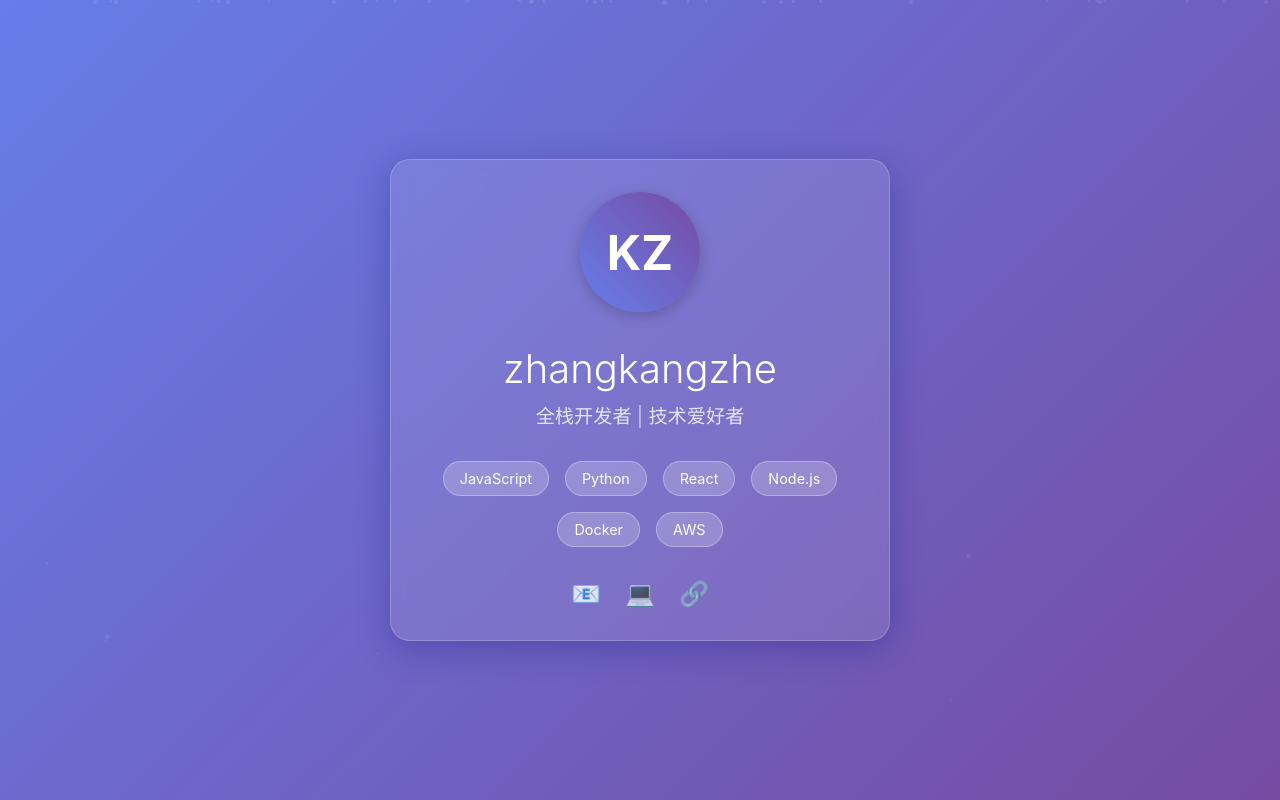
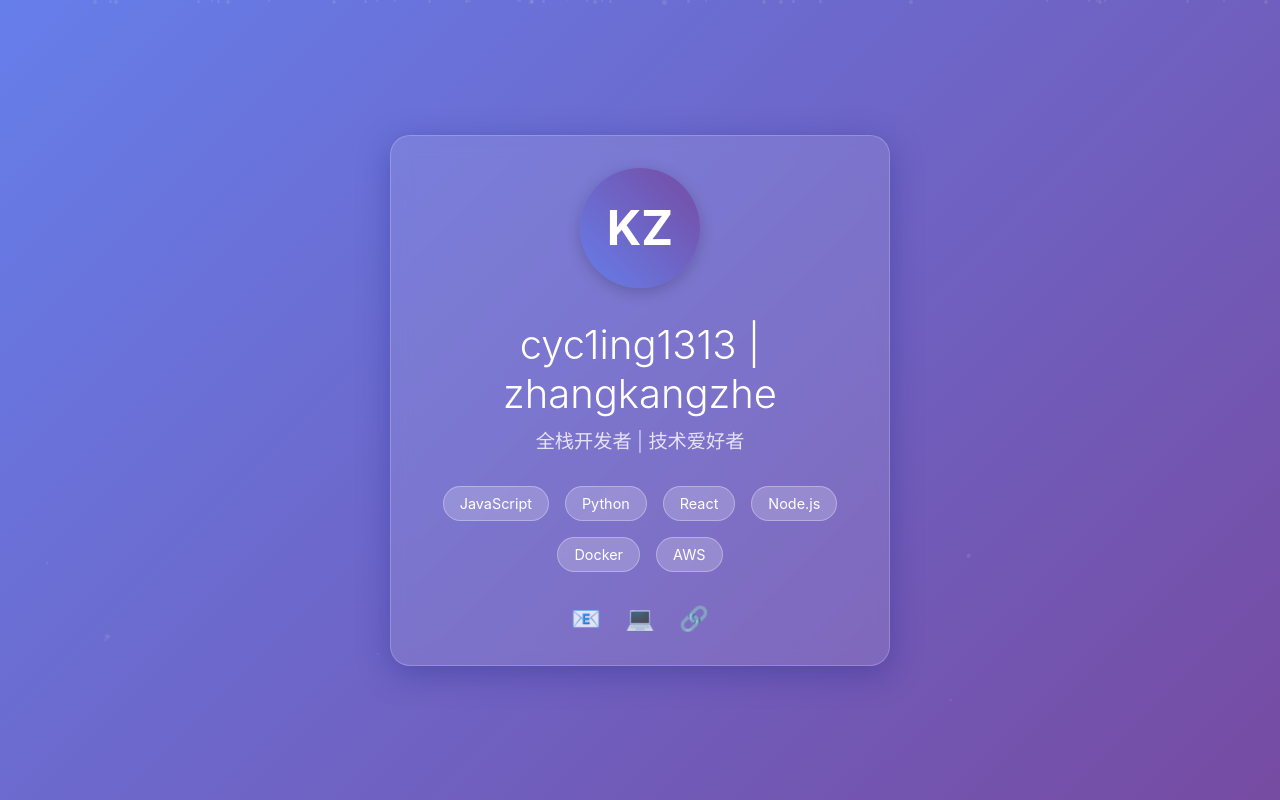
Before and after one commit to TobiasYin/pages, a plain HTML site: page index.html in a window 1280 px wide. Drawn offline with Linux system fonts and the light colour scheme.

Commit message:
feat: update index

```diff
--- a/index.html
+++ b/index.html
@@ -3,7 +3,7 @@
 <head>
     <meta charset="UTF-8">
     <meta name="viewport" content="width=device-width, initial-scale=1.0">
-    <title>zhangkangzhe - 技术开发者</title>
+    <title>cyc1ing1313 - 技术开发者</title>
     <style>
         * {
             margin: 0;
@@ -179,7 +179,7 @@
     <div class="container">
         <div class="avatar">KZ</div>
 
-        <h1>zhangkangzhe</h1>
+        <h1>cyc1ing1313 | zhangkangzhe</h1>
         <p class="subtitle">全栈开发者 | 技术爱好者</p>
 
         <div class="tech-stack">
@@ -192,7 +192,7 @@
         </div>
 
         <div class="contact">
-            <a href="mailto:zhangkangzhe@example.com" class="contact-link" title="Email">📧</a>
+            <a href="mailto:cyc1ing1313@example.com" class="contact-link" title="Email">📧</a>
             <a href="https://github.com/xiangyu" class="contact-link" title="GitHub">💻</a>
             <a href="https://linkedin.com/in/xiangyu" class="contact-link" title="LinkedIn">🔗</a>
         </div>
```
